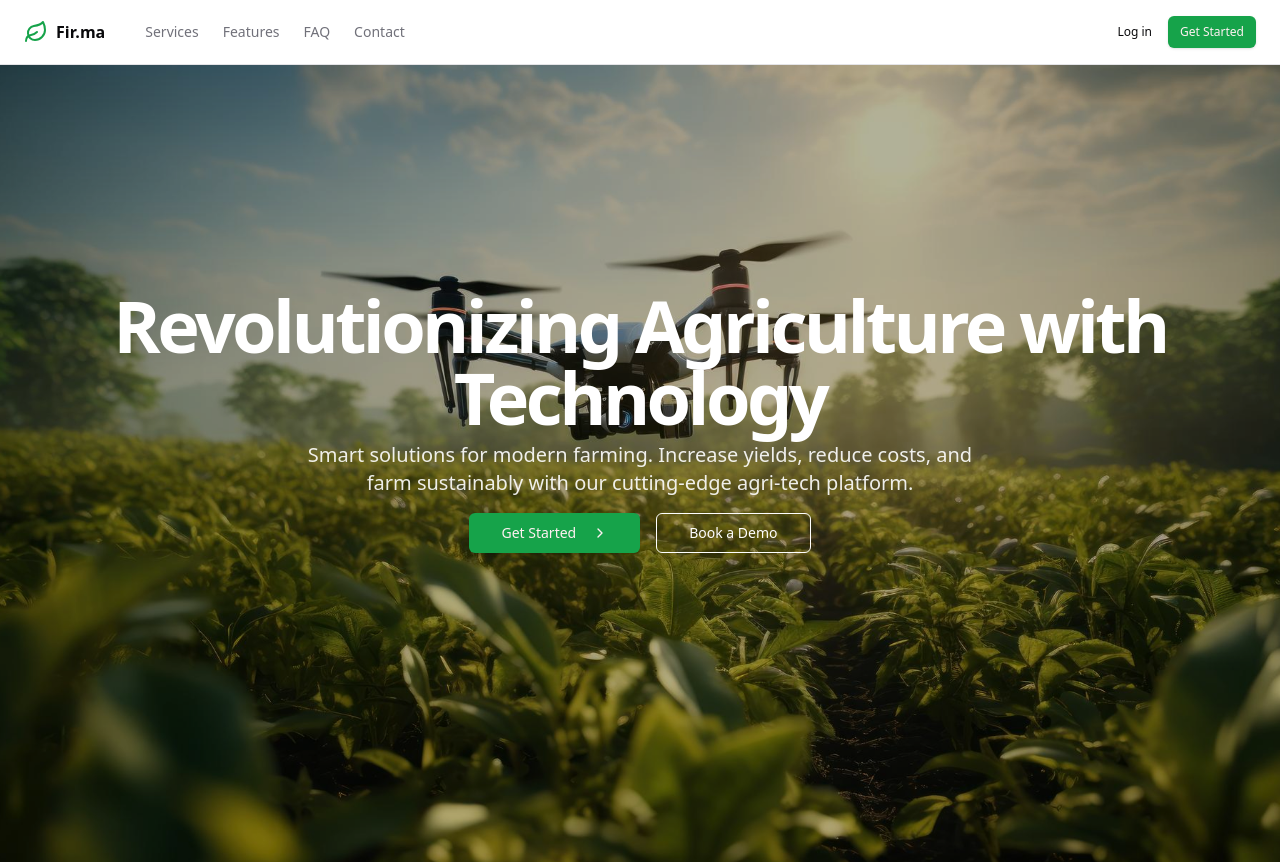
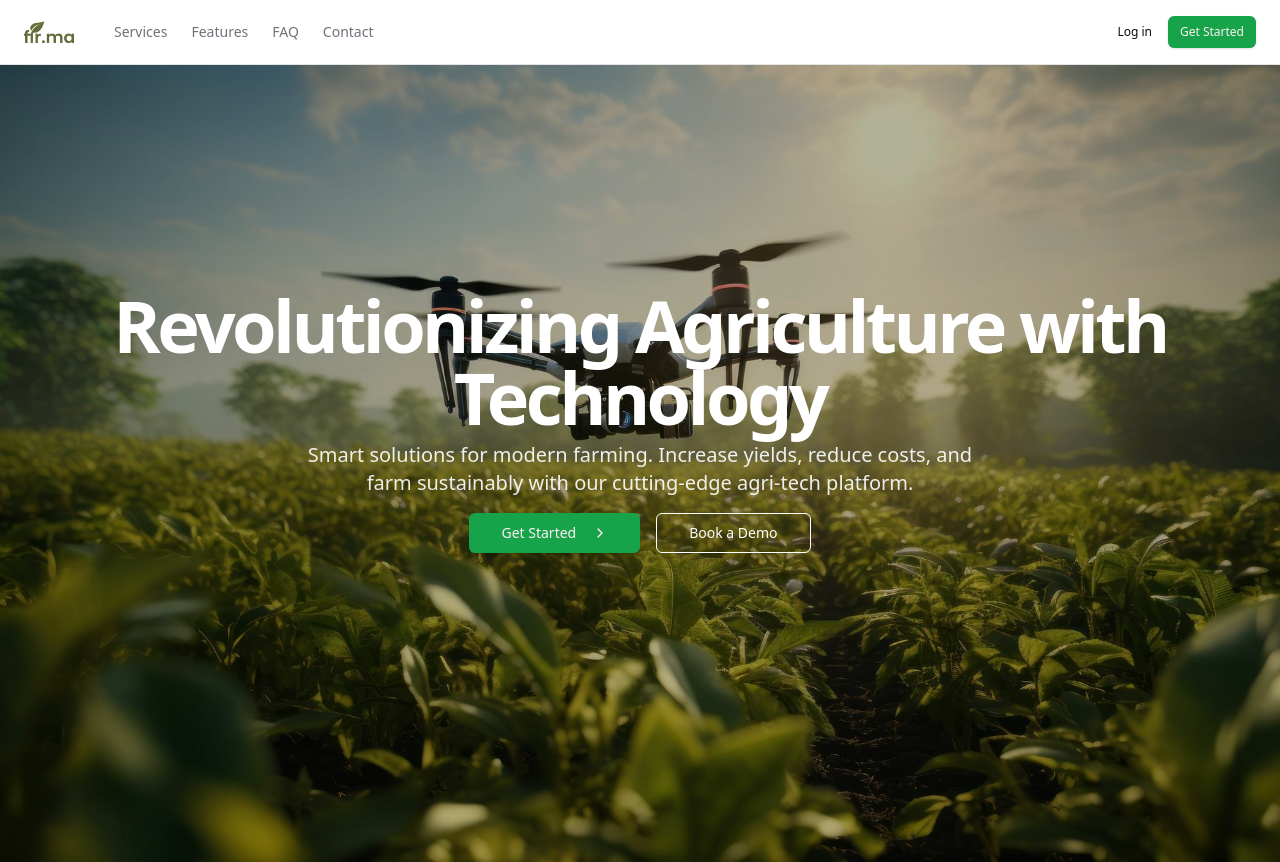
Before and after one commit to walidoumechtak/Fir.ma, a Next.js app: page / in a window 1280 px wide. Shown: the top 862 px of the page. Built offline with nearby package versions, Linux system fonts and the light colour scheme.

Commit message:
add logo

```diff
--- a/src/components/layout/dashboard-layout.tsx
+++ b/src/components/layout/dashboard-layout.tsx
@@ -5,6 +5,8 @@ import type React from "react"
 import Link from "next/link"
 import { usePathname } from "next/navigation"
 import { useState } from "react"
+import Image from "next/image"
+
 import { BarChart, Droplets, Home, Menu, Settings, User, LogOut, X } from "lucide-react"
 
 import { cn } from "@/lib/utils"
@@ -57,8 +59,14 @@ export function DashboardLayout({ children }: { children: React.ReactNode }) {
           </SheetTrigger>
           <SheetContent side="left" className="w-72">
             <div className="flex items-center gap-2 pb-4 pt-2">
-              <Droplets className="h-6 w-6 text-green-600" />
-              <span className="text-lg font-bold">Health Farm</span>
+              {/* <Droplets className="h-6 w-6 text-green-600" />
+              <span className="text-lg font-bold">Health Farm</span> */}
+              <Image
+                  src="/firma.png"
+                  alt="Logo"
+                  width={50}
+                  height={50}
+                />
               <Button variant="ghost" size="icon" className="ml-auto" onClick={() => setOpen(false)}>
                 <X className="h-5 w-5" />
               </Button>
@@ -82,8 +90,14 @@ export function DashboardLayout({ children }: { children: React.ReactNode }) {
           </SheetContent>
         </Sheet>
         <Link href="/" className="flex items-center gap-2">
-          <Droplets className="h-6 w-6 text-green-600" />
-          <span className="text-lg font-bold hidden md:inline-flex">Health Farm</span>
+          {/* <Droplets className="h-6 w-6 text-green-600" />
+          <span className="text-lg font-bold hidden md:inline-flex">Health Farm</span> */}
+          <Image
+            src="/firma.png"
+            alt="Logo"
+            width={50}
+            height={50}
+          />
         </Link>
         <nav className="ml-auto flex items-center gap-4">
           <div className="hidden md:flex gap-2">
--- a/src/components/navbar.tsx
+++ b/src/components/navbar.tsx
@@ -1,6 +1,7 @@
 import Link from "next/link"
 import { Leaf } from "lucide-react"
 import { Button } from "@/components/ui/button"
+import Image from "next/image"
 
 export default function Navbar() {
   return (
@@ -8,8 +9,15 @@ export default function Navbar() {
       <div className="container flex h-16 items-center space-x-4 sm:justify-between sm:space-x-0">
         <div className="flex gap-6 md:gap-10">
           <Link href="/" className="flex items-center space-x-2">
-            <Leaf className="h-6 w-6 text-green-600" />
-            <span className="inline-block font-bold">Fir.ma</span>
+            {/* <Leaf className="h-6 w-6 text-green-600" /> */}
+            <span className="inline-block font-bold">
+              <Image
+                src="/firma.png"
+                alt="Logo"
+                width={50}
+                height={50}
+              />
+            </span>
           </Link>
           <nav className="hidden gap-6 md:flex">
             <Link
```
